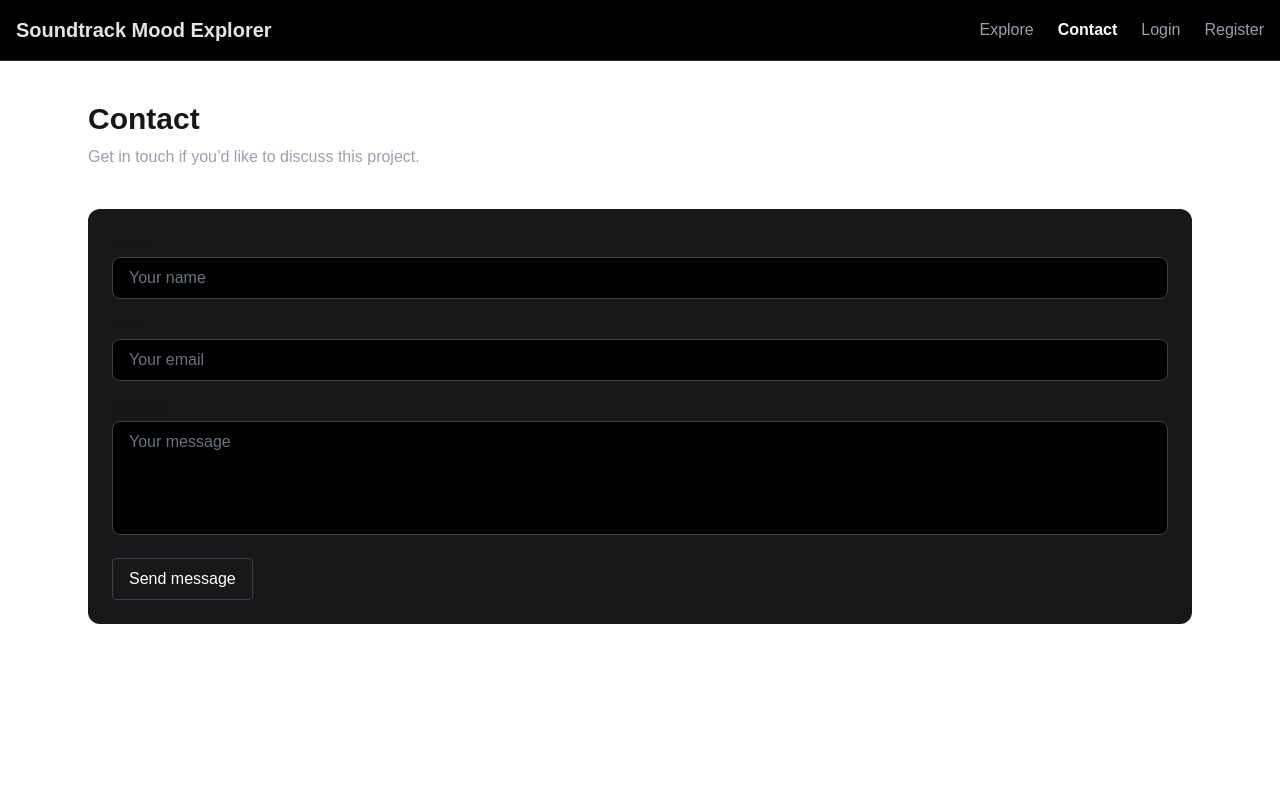
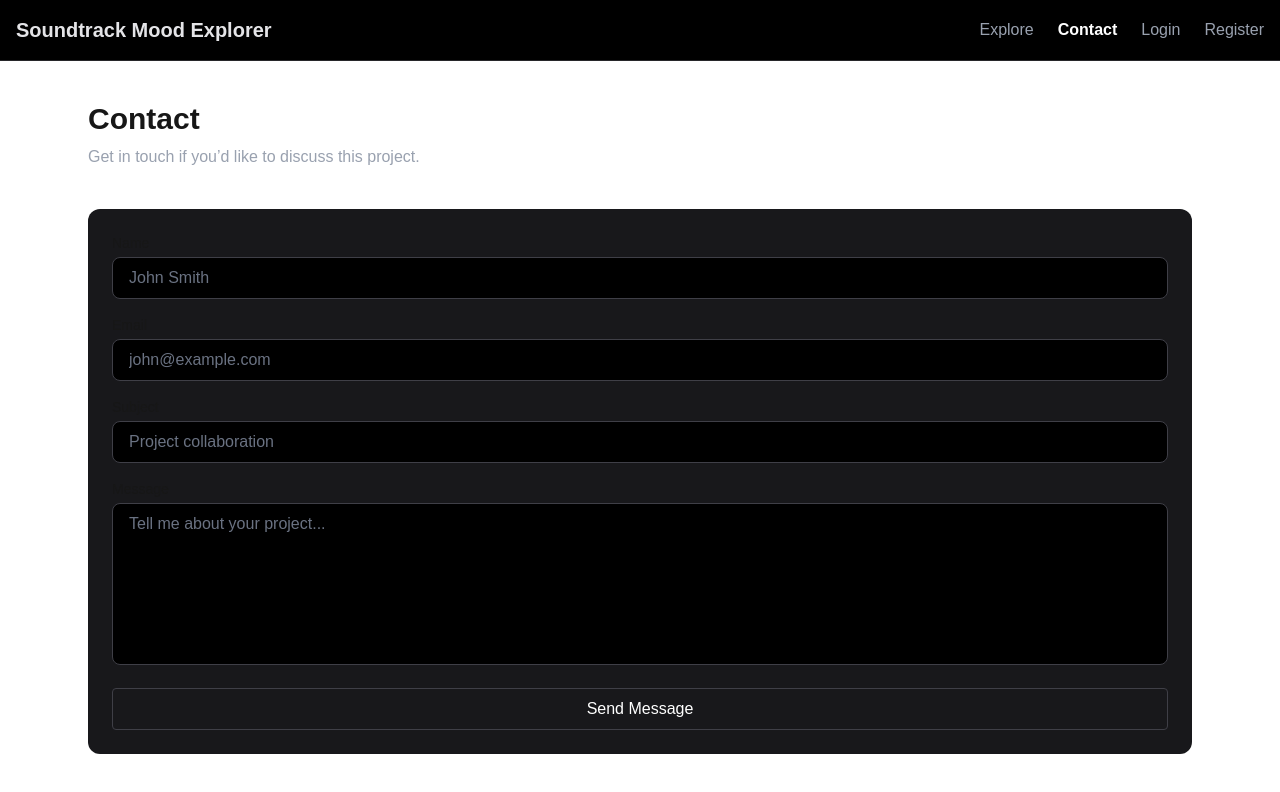
Before and after one commit to Frantisek82/soundtrack-mood-explorer-frontend, a Next.js app: page /contact in a window 1280 px wide. Shown: the top 792 px of the page. Built offline with nearby package versions, Linux system fonts and the light colour scheme; no server answers.

Commit message:
feat: add contact form with backend integration

```diff
--- a/package.json
+++ b/package.json
@@ -8,12 +8,12 @@
     "start": "next start, nodemon",
     "lint": "eslint"
   },
-  "engines":{
+  "engines": {
     "node": ">=20 <21"
   },
   "dependencies": {
     "cors": "^2.8.6",
-    "next": "^16.1.4",
+    "next": "^16.2.10",
     "react": "^19.2.3",
     "react-dom": "^19.2.3"
   },
--- a/src/app/contact/page.tsx
+++ b/src/app/contact/page.tsx
@@ -2,13 +2,46 @@
 
 import { useState } from "react";
 import Button from "@/src/components/Button";
+import { sendContactMessage } from "@/src/services/contact";
 
 export default function ContactPage() {
   const [submitted, setSubmitted] = useState(false);
+  const [name, setName] = useState("");
+  const [email, setEmail] = useState("");
+  const [subject, setSubject] = useState("");
+  const [message, setMessage] = useState("");
+  const [loading, setLoading] = useState(false);
 
-  function handleSubmit(e: React.FormEvent) {
+  async function handleSubmit(
+    e: React.FormEvent<HTMLFormElement>,
+  ) {
     e.preventDefault();
-    setSubmitted(true);
+
+    try {
+      setLoading(true);
+
+      await sendContactMessage({
+        name,
+        email,
+        subject,
+        message,
+      });
+
+      setSubmitted(true);
+
+      setName("");
+      setEmail("");
+      setSubject("");
+      setMessage("");
+    } catch (error) {
+      alert(
+        error instanceof Error
+          ? error.message
+          : "Failed to send message.",
+      );
+    } finally {
+      setLoading(false);
+    }
   }
 
   return (
@@ -26,12 +59,19 @@ export default function ContactPage() {
         {!submitted ? (
           <form onSubmit={handleSubmit} className="space-y-4">
             <div>
-              <label htmlFor="contact-name" className="block text-sm mb-1">Name</label>
+              <label
+                htmlFor="contact-name"
+                className="block text-sm mb-1"
+              >
+                Name
+              </label>
               <input
                 id="contact-name"
                 type="text"
                 required
-                placeholder="Your name"
+                placeholder="John Smith"
+                value={name}
+                onChange={(e) => setName(e.target.value)}
                 className="
     w-full px-4 py-2 rounded-lg
     bg-black border border-zinc-700
@@ -42,12 +82,19 @@ export default function ContactPage() {
             </div>
 
             <div>
-              <label htmlFor="contact-email" className="block text-sm mb-1">Email</label>
+              <label
+                htmlFor="contact-email"
+                className="block text-sm mb-1"
+              >
+                Email
+              </label>
               <input
                 id="contact-email"
                 type="email"
                 required
-                placeholder="Your email"
+                placeholder="john@example.com"
+                value={email}
+                onChange={(e) => setEmail(e.target.value)}
                 className="
     w-full px-4 py-2 rounded-lg
     bg-black border border-zinc-700
@@ -58,12 +105,42 @@ export default function ContactPage() {
             </div>
 
             <div>
-              <label htmlFor="contact-message" className="block text-sm mb-1">Message</label>
+              <label
+                htmlFor="contact-subject"
+                className="block text-sm mb-1"
+              >
+                Subject
+              </label>
+
+              <input
+                id="contact-subject"
+                type="text"
+                required
+                placeholder="Project collaboration"
+                value={subject}
+                onChange={(e) => setSubject(e.target.value)}
+                className="
+    w-full px-4 py-2 rounded-lg
+    bg-black border border-zinc-700
+    text-white placeholder:text-gray-500
+    focus:outline-none focus:border-white
+  "
+              />
+            </div>
+            <div>
+              <label
+                htmlFor="contact-message"
+                className="block text-sm mb-1"
+              >
+                Message
+              </label>
               <textarea
                 id="contact-message"
                 required
-                rows={4}
-                placeholder="Your message"
+                rows={6}
+                placeholder="Tell me about your project..."
+                value={message}
+                onChange={(e) => setMessage(e.target.value)}
                 className="
     w-full px-4 py-2 rounded-lg
     bg-black border border-zinc-700
@@ -71,23 +148,34 @@ export default function ContactPage() {
     focus:outline-none focus:border-white
     resize-none
   "
+
               />
             </div>
 
             {/* Primary action */}
-            <Button type="submit">
-              Send message
+            <Button
+              type="submit"
+              loading={loading}
+              disabled={loading}
+              className="w-full"
+            >
+              Send Message
             </Button>
           </form>
         ) : (
-          <p
+          <div
             role="status"
             aria-live="polite"
-            className="text-center text-gray-300"
+            className="space-y-2 text-center"
           >
-            Thanks for your message!
-            I’ll get back to you as soon as possible.
-          </p>
+            <p className="text-lg font-semibold text-white">
+              Message sent!
+            </p>
+
+            <p className="text-gray-400">
+              Thank you for getting in touch. I'll reply as soon as possible.
+            </p>
+          </div>
         )}
       </section>
     </main>
--- /dev/null
+++ b/src/services/contact.ts
@@ -0,0 +1,28 @@
+const API_URL = `${
+  process.env.NEXT_PUBLIC_API_URL || "http://localhost:3000/api"
+}/contact`;
+
+export type ContactFormData = {
+  name: string;
+  email: string;
+  subject: string;
+  message: string;
+};
+
+export async function sendContactMessage(data: ContactFormData) {
+  const res = await fetch(API_URL, {
+    method: "POST",
+    headers: {
+      "Content-Type": "application/json",
+    },
+    body: JSON.stringify(data),
+  });
+
+  const response = await res.json();
+
+  if (!res.ok) {
+    throw new Error(response.message || "Failed to send message.");
+  }
+
+  return response;
+}
```
Also changed, not shown: 1 other file (tests, documents, lock files or other folders).
